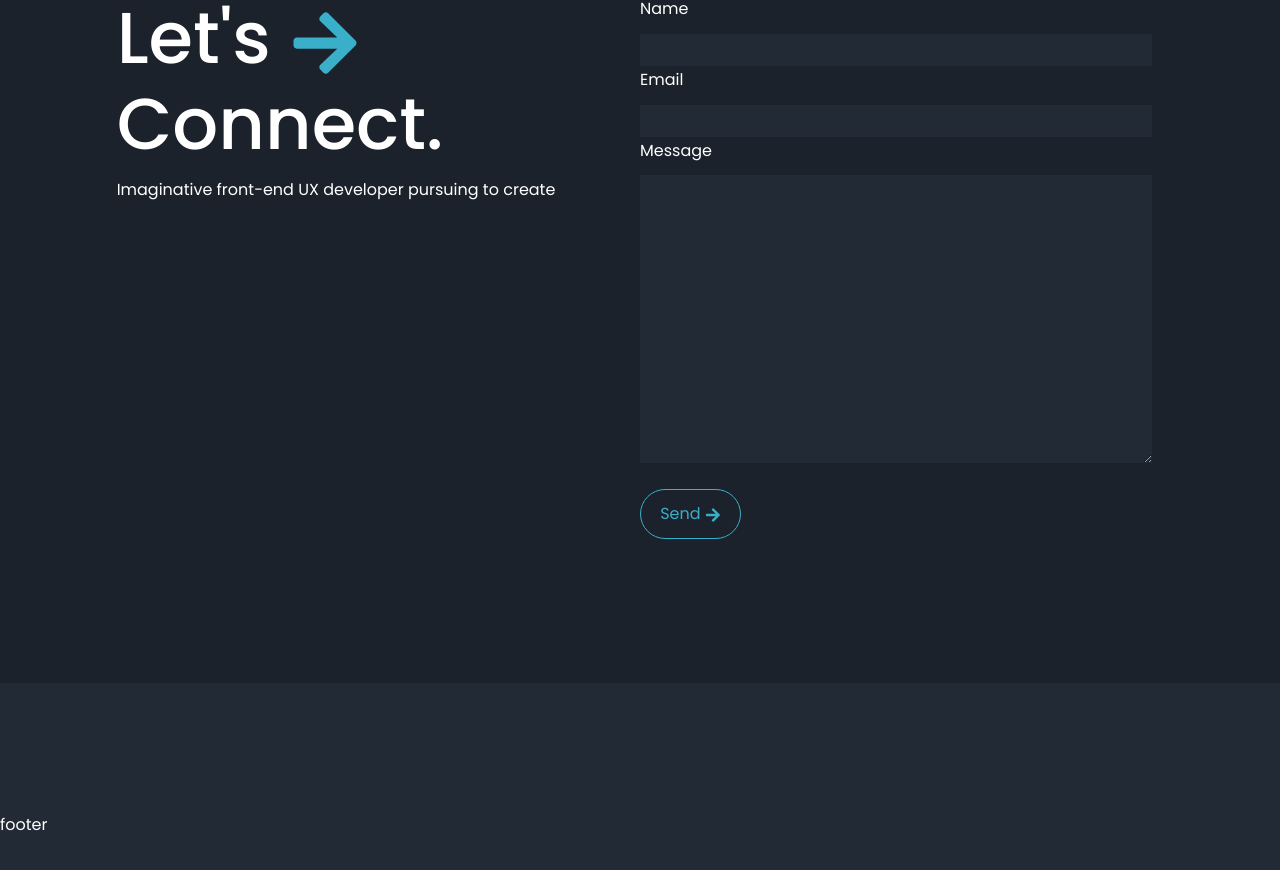
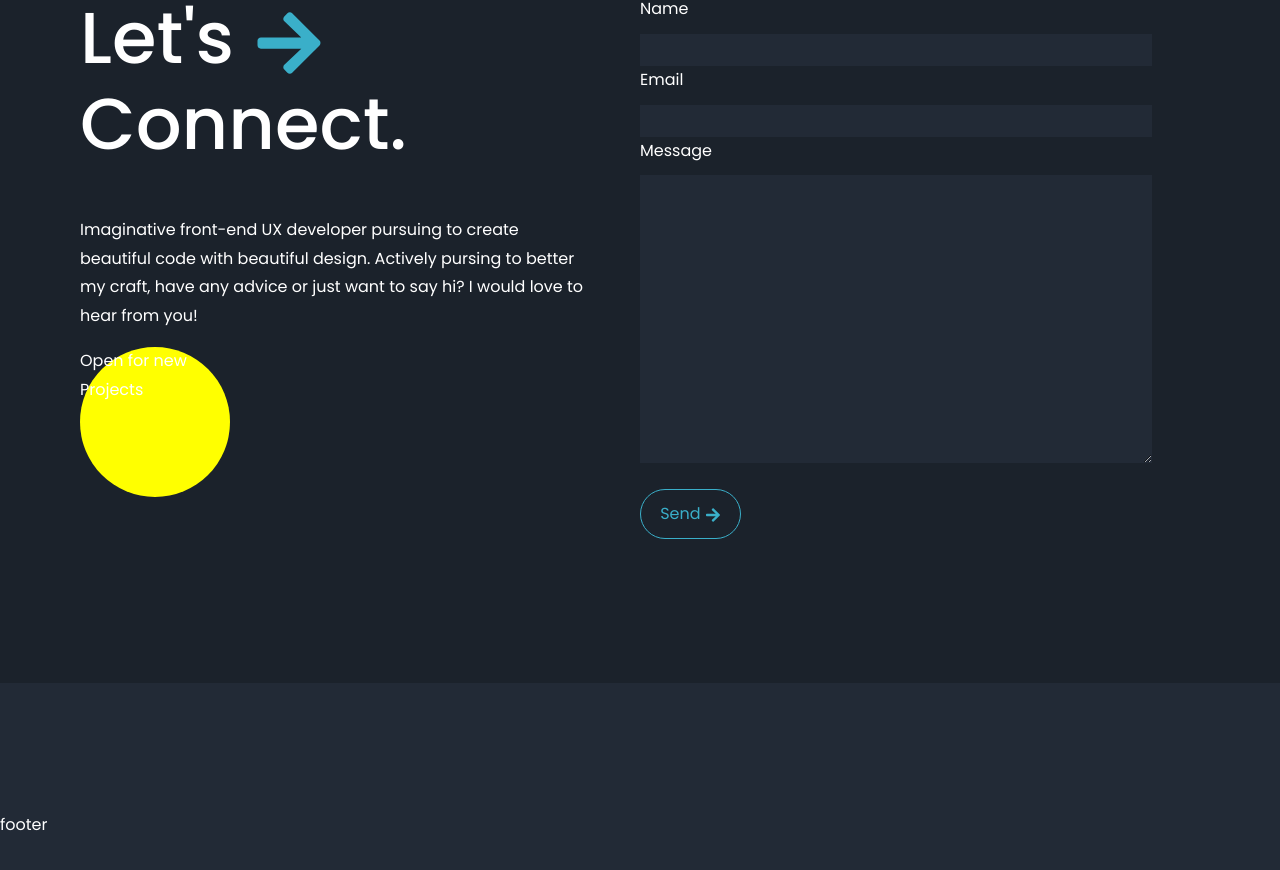
Before and after one commit to rodriguezjaniece08/react-portfolio, a React (Create React App) app: page / in a window 1280 px wide. Shown: the part 3621-4491 px from the top of the page. Built offline with nearby package versions, Linux system fonts and the light colour scheme.

Commit message:
adding contact message and design circle

```diff
--- a/src/components/contact/Contact.jsx
+++ b/src/components/contact/Contact.jsx
@@ -9,7 +9,11 @@ const Contact = () => {
       <div className='contact-grid grid1'>
         <h1>Let's <span className='connect-arrow'><FaArrowRight/></span><br/> Connect.</h1>
         <div>
-          <p>Imaginative front-end UX developer pursuing to create  </p>
+          <p className='mt-5'>Imaginative front-end UX developer pursuing to create beautiful code with beautiful design. Actively pursing to better my craft,
+            have any advice or just want to say hi? I would love to hear from you! </p>
+        </div>
+        <div className='circle'>
+        <p className='justify-content'>Open for new Projects</p>
         </div>
       </div>
 
--- a/src/components/contact/contact.css
+++ b/src/components/contact/contact.css
@@ -54,14 +54,10 @@ input, textarea {
     animation: buttons .5s linear;
 }
 
-@keyframes buttons {
-    0%{
-        transform: scale(0.1);
-    }
-    50%{
-        transform: scale(0.5);
-    }
-    100%{
-        transform: scale(0.1);
-    }
+.circle{
+    background: yellow;
+    height: 150px;
+    width: 150px;
+    border-radius: 50%;
+
 }
```
